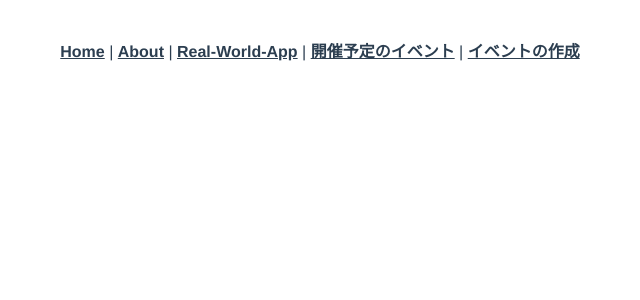
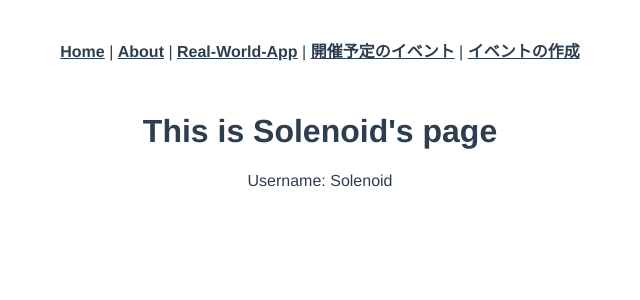
Before and after one commit to Solenoidal/vue_apps, a Vue app in the folder 02_real_world_app/: page /user/Solenoid in a window 1280 px wide. Shown: the top 300 px of the page, without its empty margins (320-960 px from the left). Built offline with nearby package versions, Linux system fonts and the light colour scheme.

Commit message:
add/route parameters

```diff
--- a/02_real_world_app/src/router/index.js
+++ b/02_real_world_app/src/router/index.js
@@ -9,6 +9,7 @@ import Home from "../views/Home.vue";
 import EventList from "../views/EventList.vue";
 import EventShow from "../views/EventShow.vue";
 import EventCreate from "../views/EventCreate.vue";
+import User from "../views/User.vue";
 
 Vue.use(VueRouter);
 
@@ -33,18 +34,27 @@ const routes = [
     component: EventList
   },
   {
-    path: "/real-world-app/event",
+    path: "/real-world-app/event/:id",
     name: "event-show",
-    component: EventShow
+    component: EventShow,
+    props: true
   },
   {
     path: "/real-world-app/create",
     name: "event-create",
     component: EventCreate
+  },
+  {
+    // using route parameter
+    path: "/user/:username",
+    name: "user",
+    component: User,
+    props: true
   }
 ];
 
 const router = new VueRouter({
+  /* history uses history.pushstate API */
   mode: "history",
   base: process.env.BASE_URL,
   routes
--- /dev/null
+++ b/02_real_world_app/src/views/User.vue
@@ -0,0 +1,15 @@
+<template>
+  <div class="user">
+    <!-- current route state is stored in $route -->
+    <h1>This is {{ $route.params.username }}'s page</h1>
+
+    <!-- using props makes code easier than $route.params.~ -->
+    <p>Username: {{ username }}</p>
+  </div>
+</template>
+
+<script>
+export default {
+  props: ["username"]
+};
+</script>
```
